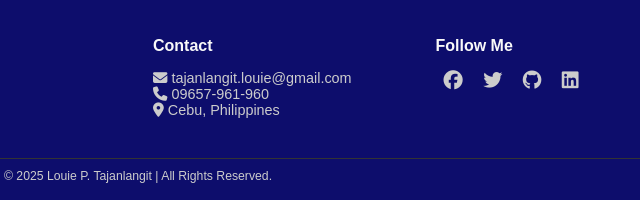
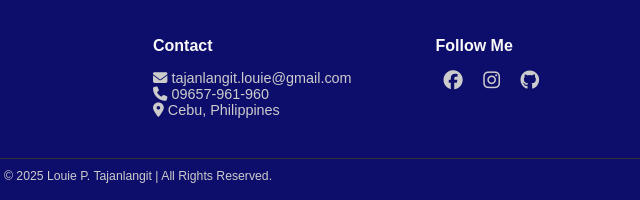
Before and after one commit to Lowiski/MyPortfolio, a plain HTML site: page portfolio-PT/index.html in a window 1280 px wide. Shown: the part 1885-2085 px from the top of the page, 502-1142 px from the left. Drawn offline with Linux system fonts and the light colour scheme.

Commit message:
Add files via upload
final

```diff
--- a/portfolio-PT/index.html
+++ b/portfolio-PT/index.html
@@ -105,9 +105,9 @@
     <div class="footer-social">
       <h4>Follow Me</h4>
       <a href="https://www.facebook.com/louie.tajanlangit.2025" target="_blank"><i class="fab fa-facebook"></i></a>
-      <a href="#"><i class="fab fa-twitter"></i></a>
-      <a href="#"><i class="fab fa-github"></i></a>
-      <a href="#"><i class="fab fa-linkedin"></i></a>
+      <a href="https://www.instagram.com/tajanlangit.louie/" target="_blank"><i class="fab fa-instagram"></i></a>
+      <a href="https://github.com/Lowiski" target="_blank"><i class="fab fa-github"></i></a>
+
     </div>
   </div>
   <div class="footer-bottom">
```
Also changed, not shown: portfolio-PT/pages/know-me.html (+2 -3 lines), portfolio-PT/pages/service.html (+2 -3 lines).
